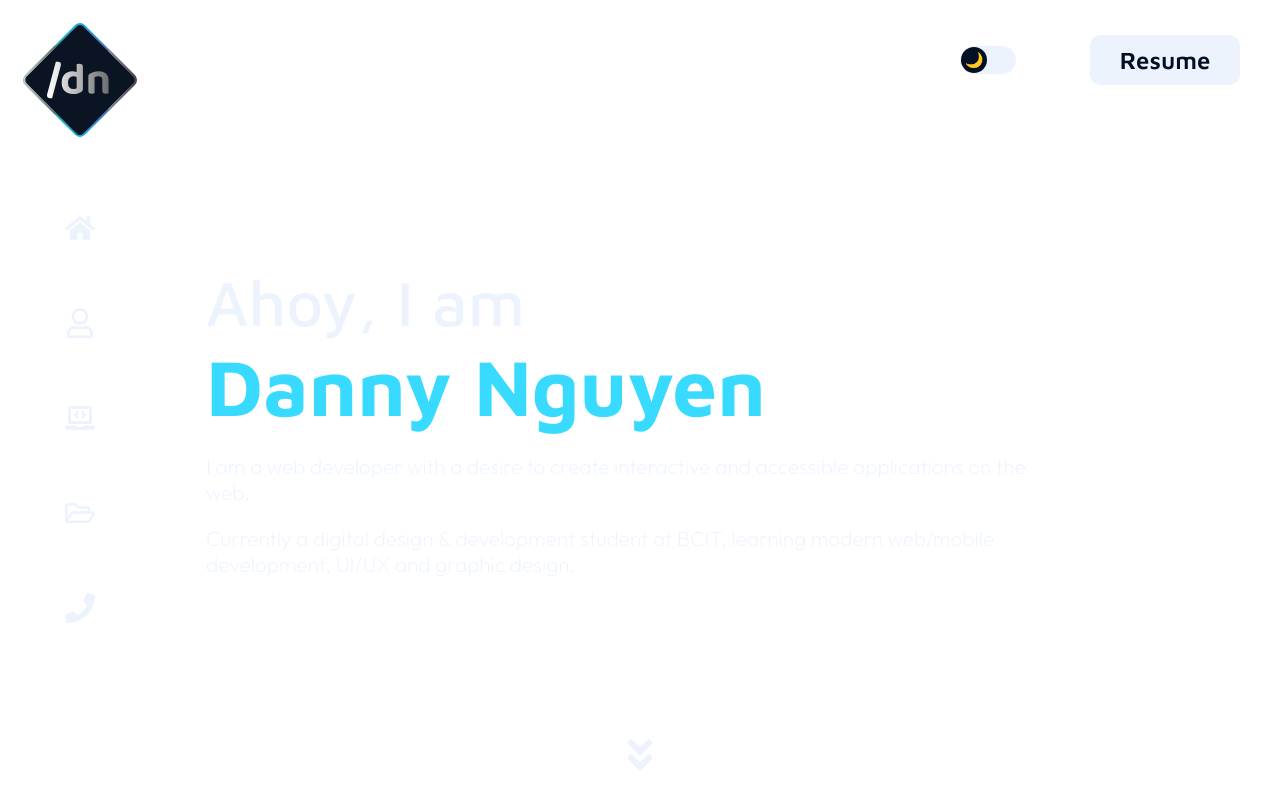
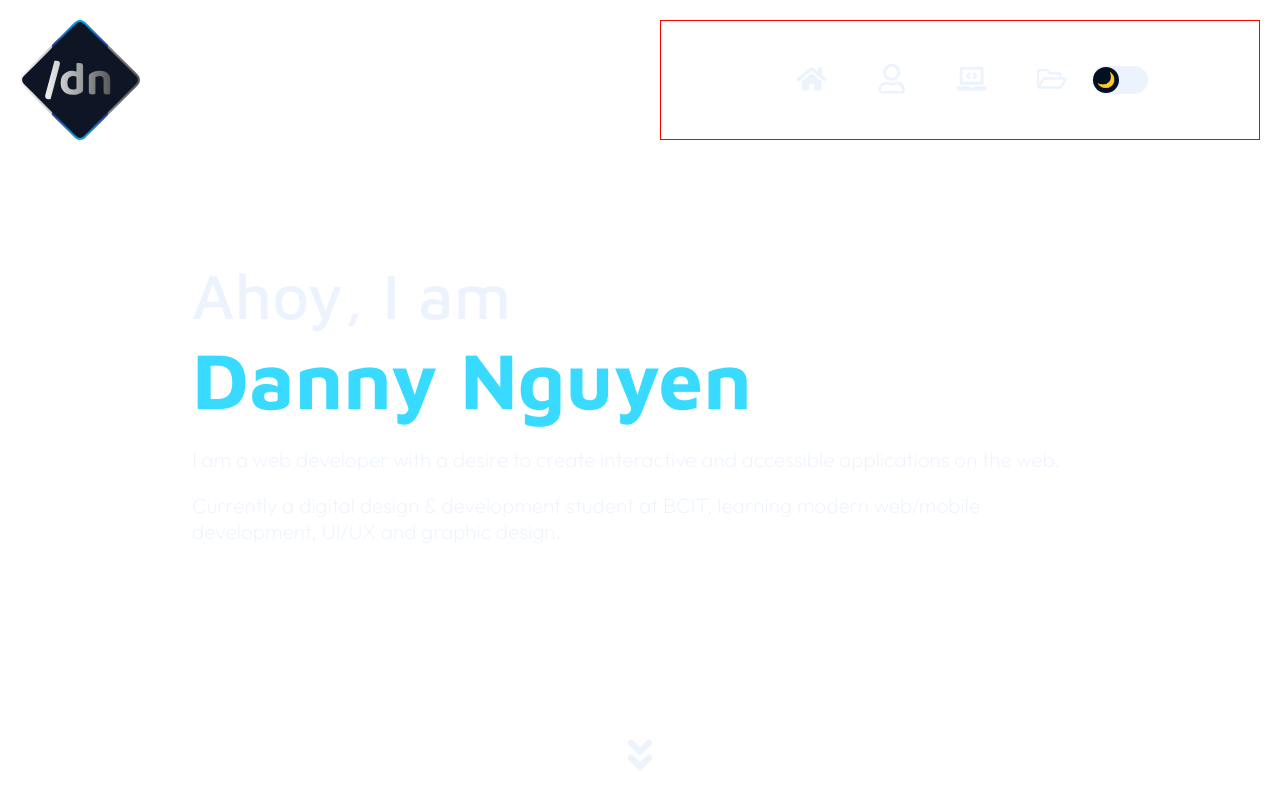
Before and after one commit to dnguyen130/portfolio, a Next.js app: page / in a window 1280 px wide. Shown: the top 800 px of the page. Built offline with nearby package versions, Linux system fonts and the light colour scheme.

Commit message:
getting something done?

```diff
--- /dev/null
+++ b/components/DiamondIcon/index.js
@@ -0,0 +1,101 @@
+import styled from "styled-components";
+import Link from "next/link";
+import { FaLaptopCode, FaRegUser, FaHome, FaRegFolderOpen, FaPhone } from "react-icons/fa";
+import { site_theme } from "../../utils/variables";
+import { useTheme } from "../../utils/provider";
+
+const LinkCont = styled.a`
+  width: 50px;
+  height: 50px;
+  transform: rotate(45deg);
+  margin: 15px;
+  `
+
+const IconCont = styled.div`
+  width: 50px;
+  height: 50px;
+  display: flex;
+  justify-content: center;
+  align-items: center;
+  cursor: pointer;
+  box-sizing: border-box;
+  color: ${props=>props.clr};
+  vertical-align: middle;
+  background: none;
+  border: 0;
+  position: relative;
+  transition: 0.25s;
+
+  &::before, &::after{
+    content: "";
+    position: absolute;
+    border: 2px solid transparent;
+    width: 0;
+    height: 0;
+    box-sizing: inherit;
+    z-index: -99999;
+
+  }
+
+  &::before {
+    top: 0;
+    left: 0;
+
+  }
+
+  &::after {
+    bottom: 0;
+    right: 0;
+  }
+
+  &:hover {
+
+    color: ${props=>props.hvrclr};
+
+    &::before, &::after{
+      width: 100%;
+      height: 100%;
+    }
+
+    &::before {
+      border-top-color: ${props=>props.borderColor};
+      border-right-color: ${props=>props.borderColor};
+      transition: width 0.1s ease-out, height 0.1s ease-out 0.1s;
+    }
+
+    &::after {
+      border-bottom-color: ${props=>props.borderColor};
+      border-left-color: ${props=>props.borderColor};
+      transition: border-color 0s ease-out 0.2s, width 0.1s ease-out 0.2s, height 0.1s ease-out 0.3s;
+    }
+  }
+`
+
+const ReverseIconCont = styled.div`
+  transform: rotate(-45deg);
+`
+
+const DiamondIcon = ({
+
+  children,
+  href = "#home",
+  onClick = ()=>{}
+
+}) => {
+
+  const {theme} = useTheme();
+
+  return (
+    <Link href={href} passHref>
+      <LinkCont>
+        <IconCont IconCont borderColor={site_theme[theme].strong} clr={site_theme[theme].text} hvrclr={site_theme[theme].strong}>
+          <ReverseIconCont>
+            {children}
+          </ReverseIconCont>
+        </IconCont>
+      </LinkCont>
+    </Link>
+  )
+}
+
+export default DiamondIcon;
--- a/components/Footer/index.js
+++ b/components/Footer/index.js
@@ -8,6 +8,7 @@ const FooterCont = styled.div`
   display: flex;
   justify-content: center;
   align-items: center;
+  width: 100%;
 `
 
 const FooterText = styled.p`
--- a/components/LogoAnim/index.js
+++ b/components/LogoAnim/index.js
@@ -16,7 +16,6 @@ const LogoAnim = () => {
     <LogoAnimCont>
     <Lottie
     animationData={Logo}
-    loop={1}
     />
     </LogoAnimCont>
   )
--- a/components/TopNav/index.js
+++ b/components/TopNav/index.js
@@ -1,39 +1,144 @@
 import styled from "styled-components";
 import ReactSwitch from "react-switch";
-
-import Button from "../Button";
-
 import { useTheme } from "../../utils/provider";
 import { site_theme } from "../../utils/variables";
 import { motion } from "framer-motion";
+import { FaLaptopCode, FaRegUser, FaHome, FaRegFolderOpen, FaPhone } from "react-icons/fa";
+
+import DiamondIcon from "../DiamondIcon";
 
 const TopNavCont = styled.div`
   display: flex;
   justify-content: flex-end;
   align-self: flex-end;
   align-items: center;
-  width: 300px;
+  width: 600px;
   height: 120px;
   font-family: 'Maven Pro', sans-serif;
   z-index: 99999;
   position: absolute;
   top: 0;
+  border: 1px solid red;
+  margin: 20px;
+`
+
+const LeftNavCont = styled.div`
+  display: flex;
+  flex-direction: column;
+  align-items: center;
+  justify-content: center;
+  width: 120px;
+  position: fixed;
+  min-height: 500px;
+  align-self: flex-start;
+`
+
+const LinkCont = styled.a`
+  width:50px;
+  height: 50px;
+  transform: rotate(45deg);
+
+`
+
+const LinkContLast = styled.a`
+  width:50px;
+  height: 50px;
+  transform: rotate(45deg);
+`
+
+const IconCont = styled.div`
+  width: 50px;
+  height: 50px;
+  display: flex;
+  justify-content: center;
+  align-items: center;
+  cursor: pointer;
+  box-sizing: border-box;
+  color: ${props=>props.clr};
+  vertical-align: middle;
+  background: none;
+  border: 0;
+  position: relative;
+  transition: 0.25s;
+
+  &::before, &::after{
+    content: "";
+    position: absolute;
+    border: 2px solid transparent;
+    width: 0;
+    height: 0;
+    box-sizing: inherit;
+    z-index: -99999;
+
+  }
+
+  &::before {
+    top: 0;
+    left: 0;
+
+  }
+
+  &::after {
+    bottom: 0;
+    right: 0;
+  }
+
+  &:hover {
+
+    color: ${props=>props.hvrclr};
+
+    &::before, &::after{
+      width: 100%;
+      height: 100%;
+    }
+
+    &::before {
+      border-top-color: ${props=>props.borderColor};
+      border-right-color: ${props=>props.borderColor};
+      transition: width 0.1s ease-out, height 0.1s ease-out 0.1s;
+    }
+
+    &::after {
+      border-bottom-color: ${props=>props.borderColor};
+      border-left-color: ${props=>props.borderColor};
+      transition: border-color 0s ease-out 0.2s, width 0.1s ease-out 0.2s, height 0.1s ease-out 0.3s;
+    }
+  }
+`
+
+const ReverseIconCont = styled.div`
+  transform: rotate(-45deg);
 `
 
 const container = {
-  // visible: {
-  //   opacity: 1,
-  //   y: 0,
-  //   transition: {
-  //     ease: "easeOut",
-  //     duration: 1,
-  //     delay: 2
-  //   },
-  // },
-  // hidden: {
-  //   opacity: 0,
-  //   y: -50
-  // },
+  visible: {
+    opacity: 1,
+    y: 0,
+    transition: {
+      ease: "easeOut",
+      duration: 0.5,
+      delay: 2
+    },
+  },
+  hidden: {
+    opacity: 0,
+    y: -20
+  },
+}
+
+const switchStyle = {
+  display: "flex",
+  justifyContent: "center",
+  alignItems: "center",
+  height: "100%",
+  fontSize: 15
+}
+
+const motionStyle = {
+  display: 'flex',
+  justifyContent: 'center',
+  width: '100%',
+  alignItems: 'center'
 }
 
 const TopNav = ({
@@ -46,7 +151,23 @@ const TopNav = ({
 
   return (
     <TopNavCont>
-      <motion.div variants={container} animate="visible" initial="hidden" style={{display: 'flex', justifyContent: 'space-between', width: '100%', alignItems: 'center' }}>
+      <motion.div
+        variants={container}
+        animate="visible"
+        initial="hidden"
+        style={motionStyle}>
+      <DiamondIcon href="#home">
+        <FaHome size={30} />
+      </DiamondIcon>
+      <DiamondIcon href="#about">
+        <FaRegUser size={30} />
+      </DiamondIcon>
+      <DiamondIcon href="#toolkit">
+        <FaLaptopCode size={30} />
+      </DiamondIcon>
+      <DiamondIcon href="#projects">
+        <FaRegFolderOpen size={30} />
+      </DiamondIcon>
       <ReactSwitch
         borderRadius = {20}
         onChange = {onChange}
@@ -58,31 +179,9 @@ const TopNav = ({
         activeBoxShadow = {`0 0 2px 3px ${site_theme[theme].strong}`}
         uncheckedIcon = {false}
         checkedIcon = {false}
-        uncheckedHandleIcon = {<div
-          style={{
-            display: "flex",
-            justifyContent: "center",
-            alignItems: "center",
-            height: "100%",
-            fontSize: 15,
-          }}
-        >
-          🌙
-        </div>}
-
-        checkedHandleIcon = {<div
-          style={{
-            display: "flex",
-            justifyContent: "center",
-            alignItems: "center",
-            height: "100%",
-            fontSize: 15
-          }}
-        >
-          ☀️
-        </div>}
+        uncheckedHandleIcon = {<div style={switchStyle}>🌙</div>}
+        checkedHandleIcon = {<div style={switchStyle}>☀️</div>}
       />
-      <Button btnLink="/resume.pdf" btnText="Resume" width="150px" height="50px" fsize="1.5em" bgcolor={site_theme[theme].text} bghover={site_theme[theme].strong} clr={site_theme[theme].background} />
       </motion.div>
     </TopNavCont>
   )
--- a/pages/_app.js
+++ b/pages/_app.js
@@ -1,5 +1,6 @@
 import AppProvider from '../utils/provider';
 import '../styles/globals.css';
+import LeftNav from '../components/LeftNav';
 
 function MyApp({ Component, pageProps }) {
 
--- a/pages/index.js
+++ b/pages/index.js
@@ -31,7 +31,7 @@ const Page = styled.div`
 `
 
 const PageCont = styled.div`
-  padding: 20px;
+  max-width:100% ;
 `
 
 const HomePageCont = styled.div`
@@ -39,7 +39,7 @@ const HomePageCont = styled.div`
   flex-direction: column;
   justify-content: center;
   align-items: center;
-  max-width: 100vw;
+  max-width: 100%;
   height: 100vh;
   min-height: 720px;
 `
@@ -162,7 +162,6 @@ export default function Home() {
         <a href="#home">
           <Logo src="/logo.svg" />
         </a>
-        <LeftNav />
         <TopNav onChange={ThemeSwitcher} checked={checked}/>
         <CenterCont>
           <HeroText />
--- a/styles/globals.css
+++ b/styles/globals.css
@@ -1,12 +1,23 @@
 @import url('https://fonts.googleapis.com/css2?family=Maven+Pro:wght@400;500;600;700;800;900&family=Outfit:wght@100;200;300;400;500;600;700;800;900&display=swap');
+
 
 html,
 body {
   padding: 0;
   margin: 0;
+}
+
+html {
+  max-width: 100vw;
   font-family: Outfit, sans-serif;
+  scroll-behavior: smooth;
+  display: flex;
+}
+
+body {
+  width: 100%;
   transition: 0.5s;
-  scroll-behavior: smooth;
+
 }
 
 a {
@@ -71,3 +82,7 @@ a {
 .carousel__dot--selected {
   background-color: black;
 }
+
+#__next{
+  max-width: 100%;
+}
```
Also changed, not shown: public/logoanim.json (+1 -1 lines), public/logo.svg, 1 other file (tests, documents, lock files or other folders).
